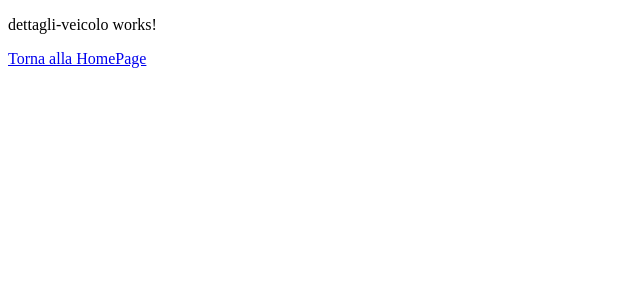
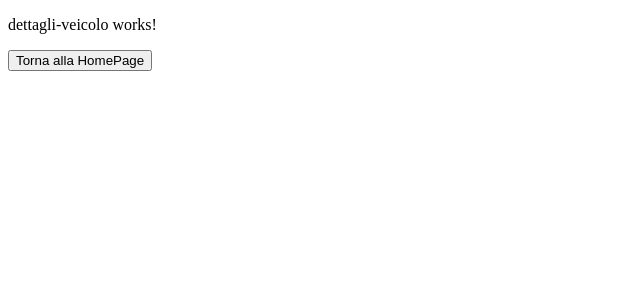
Before and after one commit to edocccc/CarZone, an Angular app in the folder CarzoneFE/: page /dettagli in a window 1280 px wide. Shown: the top 300 px of the page, without its empty margins (0-640 px from the left). Built offline with nearby package versions, Linux system fonts and the light colour scheme.

Commit message:
Aggiunta bottoni per la navigazione tra HomePage e Dettagli

```diff
--- a/CarzoneFE/src/app/components/dettagli-veicolo/dettagli-veicolo.component.html
+++ b/CarzoneFE/src/app/components/dettagli-veicolo/dettagli-veicolo.component.html
@@ -1,2 +1,4 @@
 <p>dettagli-veicolo works!</p>
-<a routerLink="/homeCliente">Torna alla HomePage</a>
+<button routerLink="/homeCliente">
+  Torna alla HomePage
+</button>
--- a/CarzoneFE/src/app/components/homepage-cliente/homepage-cliente.component.html
+++ b/CarzoneFE/src/app/components/homepage-cliente/homepage-cliente.component.html
@@ -4,6 +4,8 @@
   <p>Marca: {{ veicolo.marca }}</p>
   <p>Modello: {{ veicolo.modello }}</p>
   <p>Prezzo: {{ veicolo.prezzo }}</p>
-  <a routerLink="/dettagli">Visualizza i dettagli del veicolo</a>
+  <button routerLink="/dettagli">
+    Visualizza dettagli
+  </button>
   <br><br>
 </div>
```
